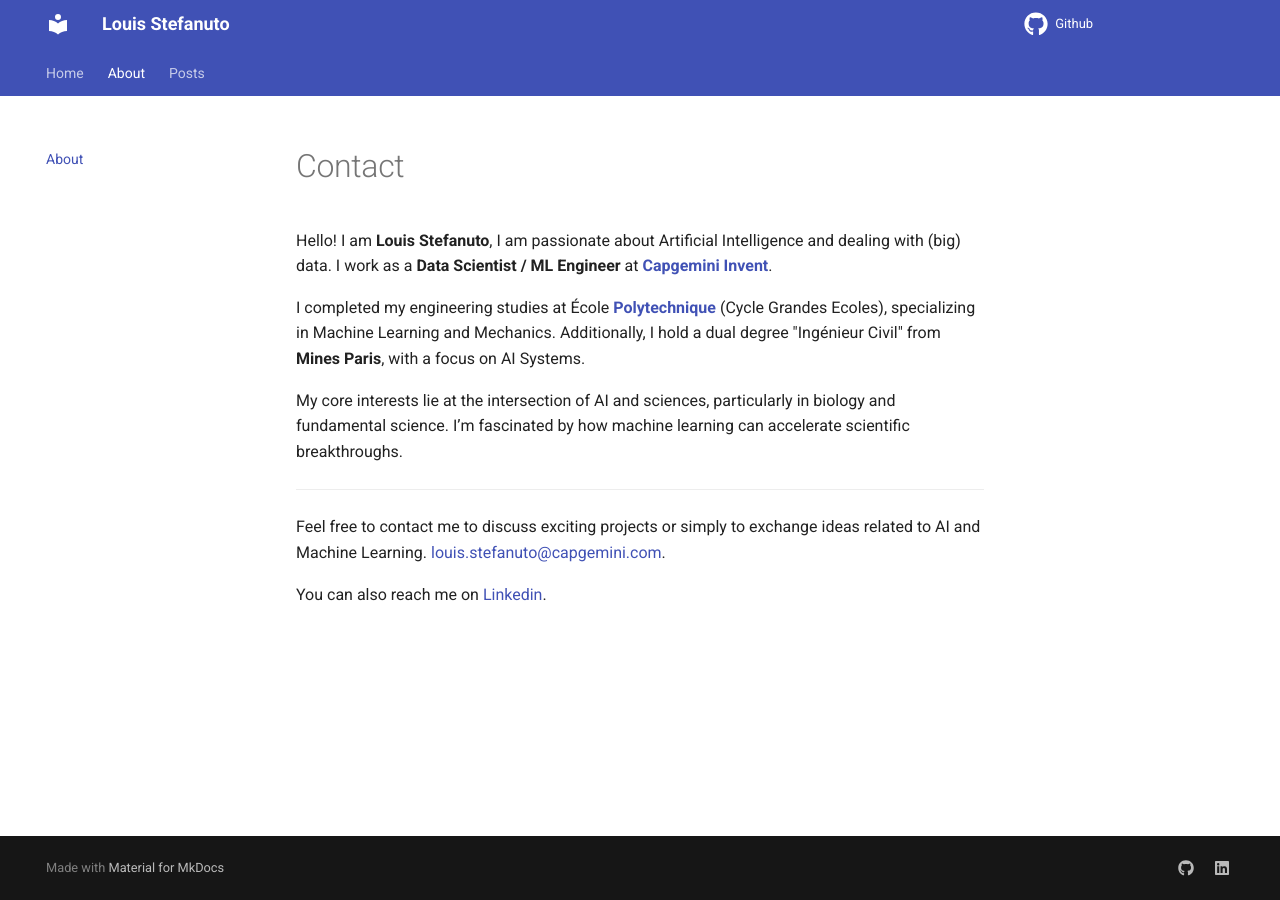
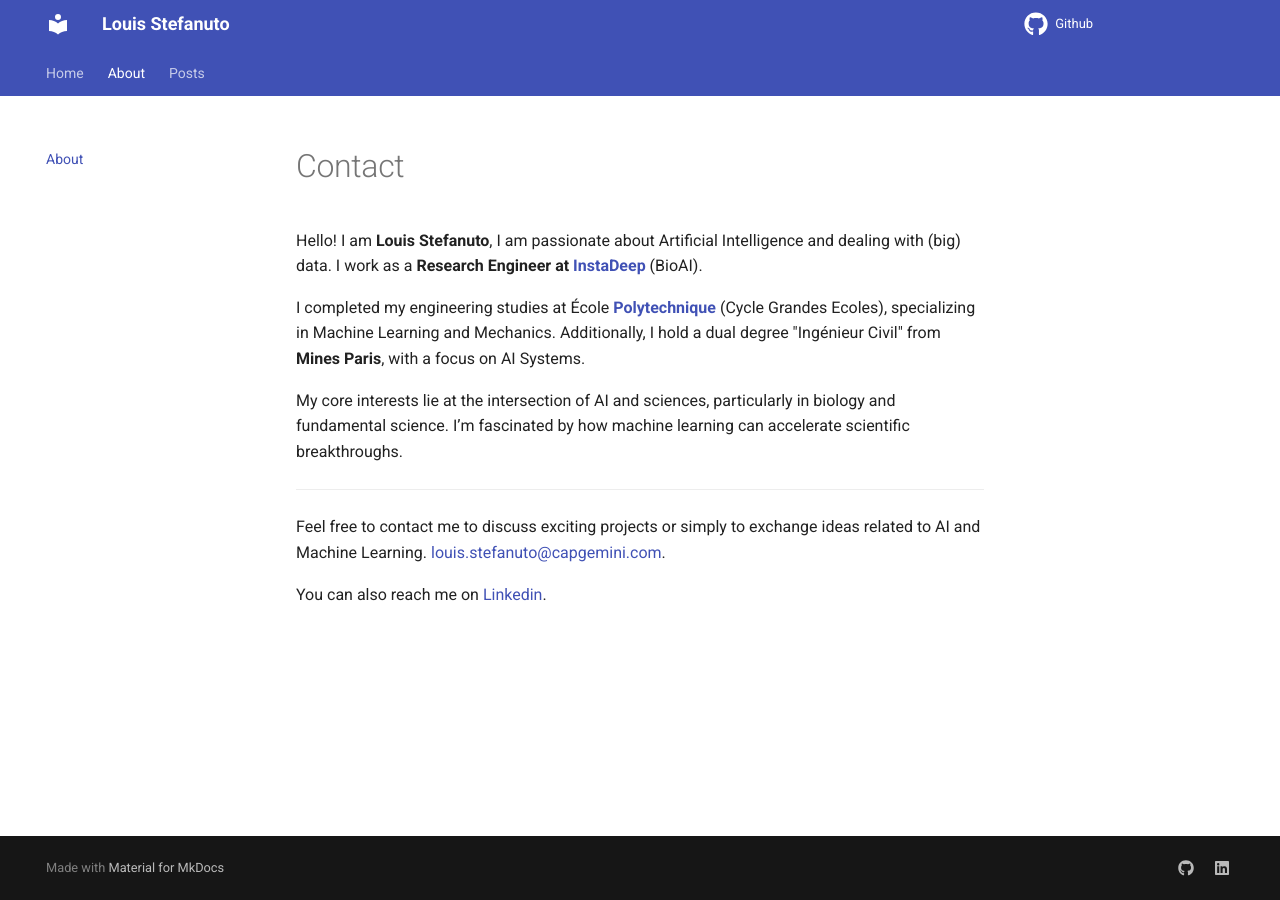
Before and after one commit to LouisStefanuto/my-site, an MkDocs documentation site: the page built from docs/about.md, in a window 1280 px wide. Built offline with MkDocs 1.6.1 and Material for MkDocs 9.7.7, drawn with Linux system fonts in a browser that asks for light colours.

Commit message:
Change job title to Research Engineer at InstaDeep
Updated job title and affiliation in the contact section.

```diff
--- a/docs/about.md
+++ b/docs/about.md
@@ -1,6 +1,6 @@
 # Contact
 
-Hello! I am **Louis Stefanuto**, I am passionate about Artificial Intelligence and dealing with (big) data. I work as a **Data Scientist / ML Engineer** at [**Capgemini Invent**](https://www.capgemini.com/about-us/who-we-are/our-brands/capgemini-invent/).
+Hello! I am **Louis Stefanuto**, I am passionate about Artificial Intelligence and dealing with (big) data. I work as a **Research Engineer at [InstaDeep](https://instadeep.com/)** (BioAI).
 
 I completed my engineering studies at École [**Polytechnique**](https://programmes.polytechnique.edu/cycle-ingenieur-polytechnicien/cycle-ingenieur-polytechnicien) (Cycle Grandes Ecoles), specializing in Machine Learning and Mechanics. Additionally, I hold a dual degree "Ingénieur Civil" from **Mines Paris**, with a focus on AI Systems.
 
```
